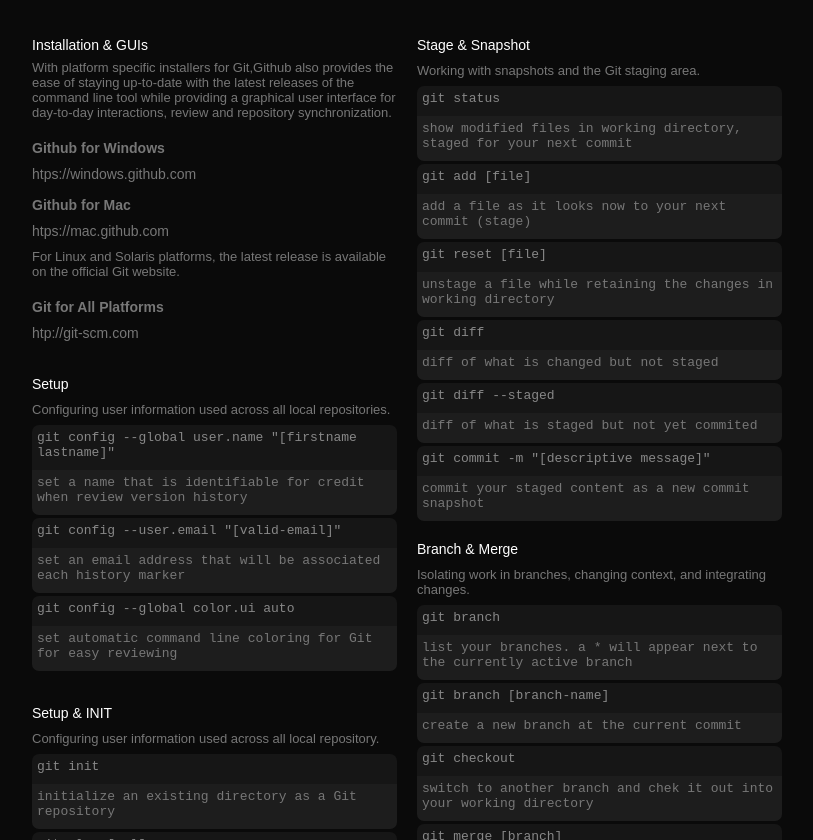
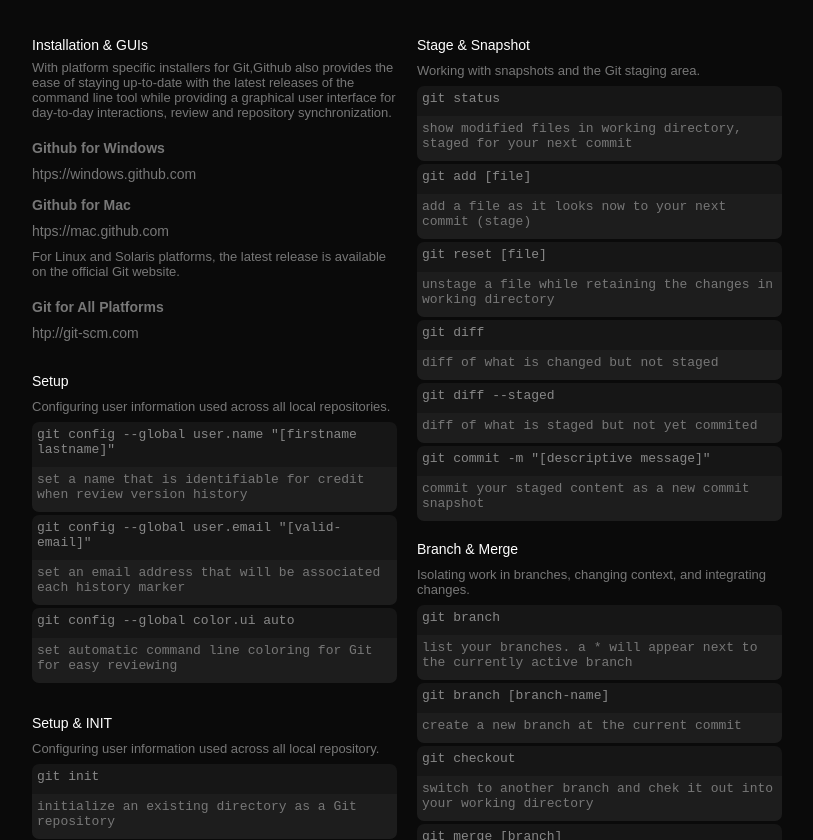
Before and after one commit to Tauya2003/gitCheatSheet, a plain HTML site: page index.html in a window 1280 px wide. Shown: the part 260-1100 px from the top of the page, without its empty margins (233-1046 px from the left). Drawn offline with Linux system fonts and the light colour scheme.

Commit message:
corrected the typo on email

```diff
--- a/index.html
+++ b/index.html
@@ -73,7 +73,7 @@
                     </div>
                      <!-- Sub-item Start -->
                      <div class="sub-item" data-aos="fade-right">
-                        <div class="top"><p>git config --user.email "[valid-email]"</p></div>
+                        <div class="top"><p>git config --global user.email "[valid-email]"</p></div>
                         <div class="bottom">
                             <p>set an email address that will be associated each history marker</p>
                         </div>
```
